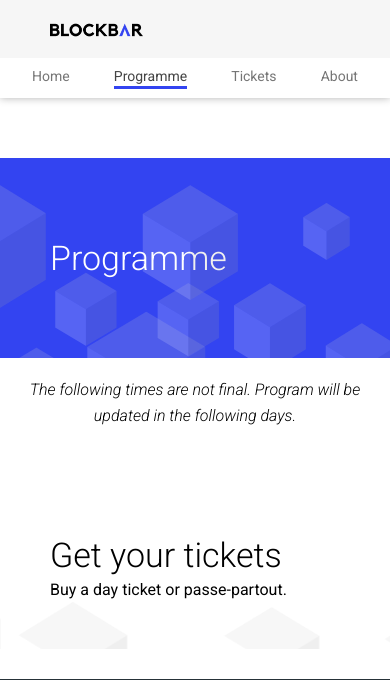
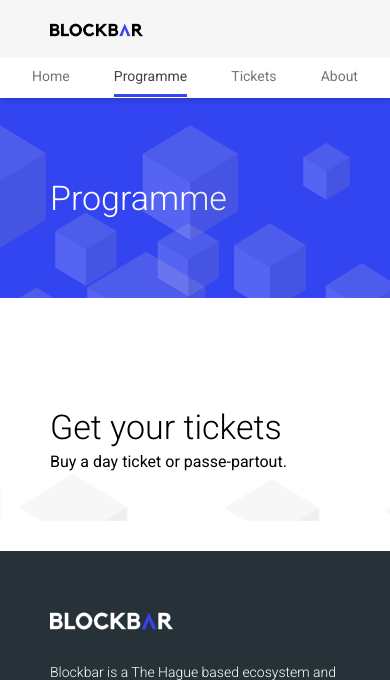
Before and after one commit to blockbar070/blockchain-innovation-week, a PHP site: page /programme.php in a window 390 px wide. Shown: the top 680 px of the page. Run offline with PHP 8.4, Linux system fonts and the light colour scheme; some libraries are stand-ins or nearby versions.

Commit message:
Papercuts

```diff
--- a/assets/css/main.css
+++ b/assets/css/main.css
@@ -1,3 +1,8 @@
+/* Fix unneeded css in style.css */
+#page-header {
+  margin-top: 0;
+}
+
 /* Buy tickets banner on Home */
 .buy-tickets-banner {
   margin: 30px 0 30px 0;
@@ -119,7 +124,7 @@ content: "\2014 \2009";
   }
   header nav.navbar #menu-classic .menu-holder ul li a {
     margin-right:0;
-    margin-top: 10px;
-    padding: 10px 0 2px 0;
+    /*margin-top: 10px;*/
+    /*padding: 10px 0 2px 0;*/
   }
 }
--- a/index.php
+++ b/index.php
@@ -34,7 +34,8 @@
                                       &raquo; <a href="https://espeoblockchain.com/" target="_blank">Espeo Blockchain</a><br>
                                       &raquo; <a href="https://impactcity.nl/" target="_blank">Impact City</a><br>
                                       &raquo; <a href="https://cryptopepes.io/" target="_blank">CryptoPepes</a><br>
-                                      &raquo; <a href="https://www.thehaguetech.com/" target="_blank">The Hague Tech</a>
+                                      &raquo; <a href="https://www.thehaguetech.com/" target="_blank">The Hague Tech</a><br>
+                                      &raquo; <a href="https://www.meetup.com/blockbar/" target="_blank">The Blockbar community</a>
                                     </p>
                                 </div>
                             </div>
--- a/programme.php
+++ b/programme.php
@@ -18,10 +18,6 @@
             <div id="home-wrap" class="content-section fullpage-wrap">
 
                 <br />
-
-                <p align="center">
-                    <i>The following times are not final. Program will be updated in the following days.</i>
-                </p>
 
                 <!-- Here the program schedule is loaded by JavaScript (program-schedule.js) -->
                 <div id="program-schedule"></div>
```
